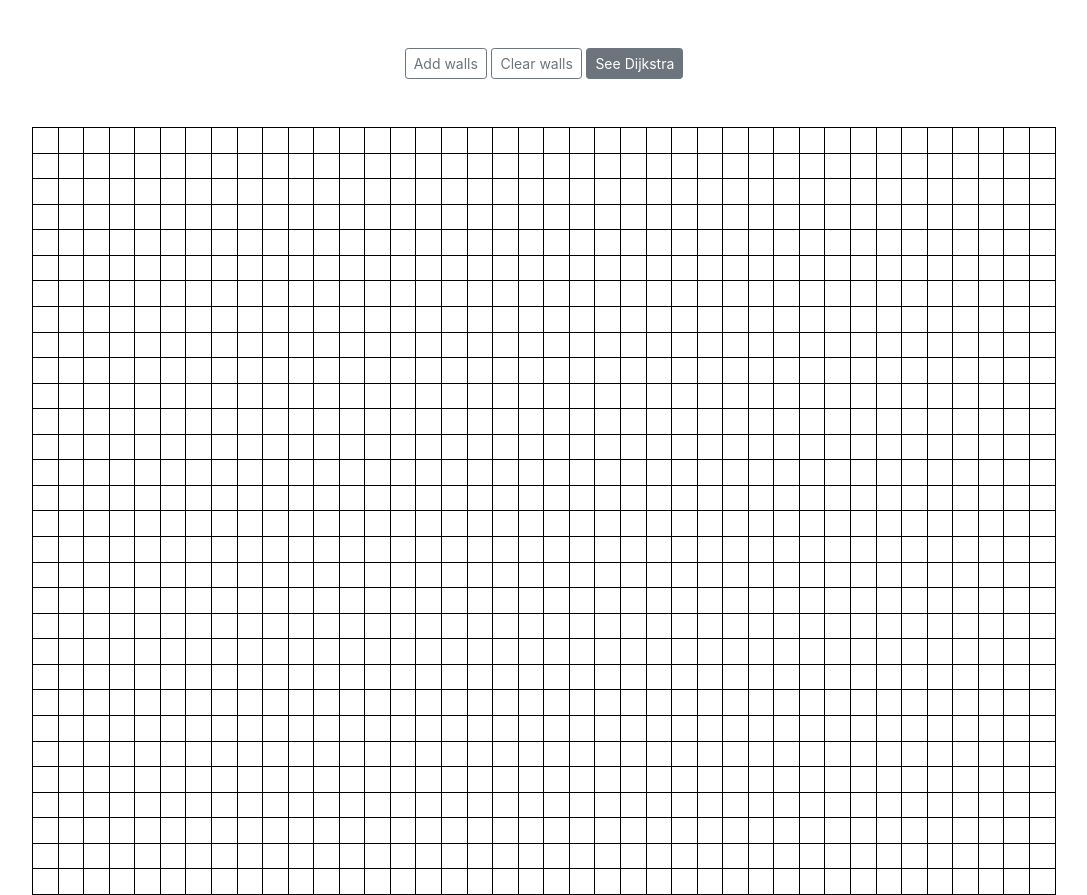
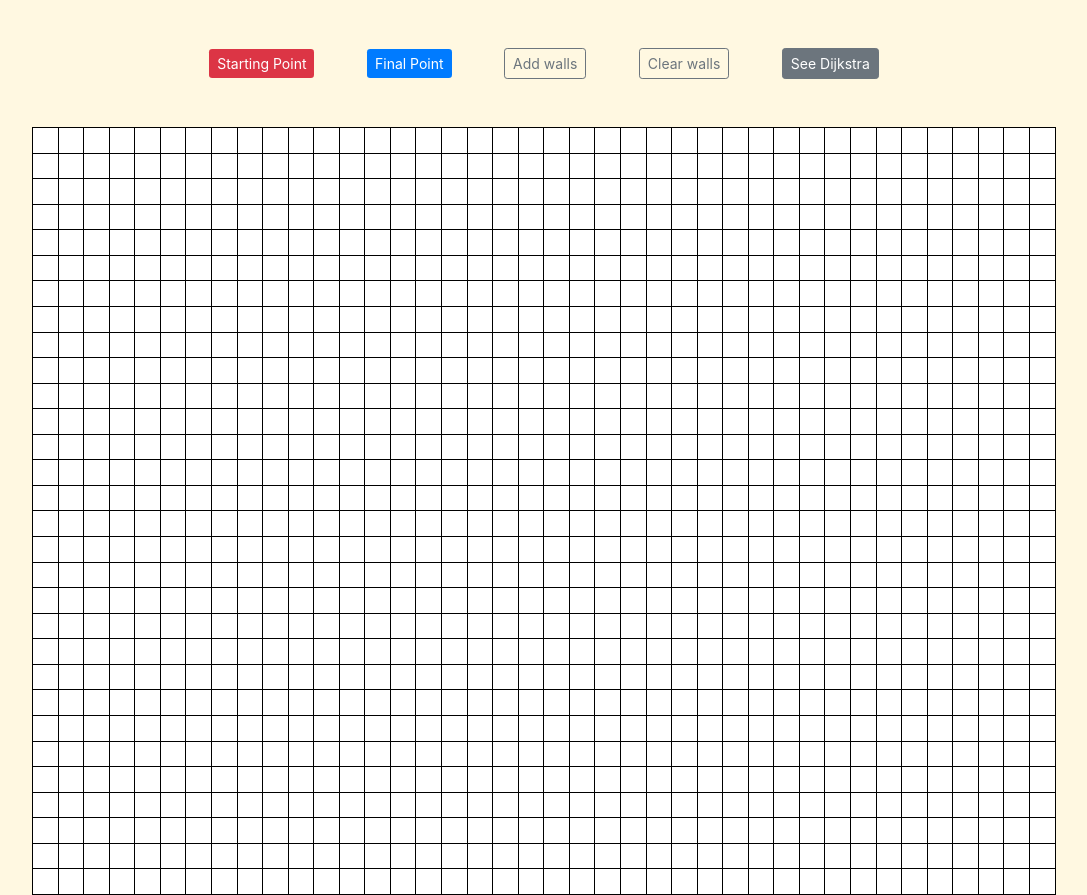
Before and after one commit to Arnie09/DijkstraVisual, a Django app: page / in a window 1280 px wide. Shown: the part 56-951 px from the top of the page, without its empty margins (96-1183 px from the left). Run offline with Django 3.2, Linux system fonts and the light colour scheme; some libraries are stand-ins or nearby versions.

Commit message:
fixed all graphics issues

```diff
--- a/dijkstraFun/dijkstraFun/templates/dijkstraFun/index.html
+++ b/dijkstraFun/dijkstraFun/templates/dijkstraFun/index.html
@@ -15,6 +15,37 @@
             table, tr, td {
                  border: 1px solid black;
             }
+            button{
+                margin-left:10px;
+            }
+
+            @keyframes visitedAnimation {
+                0% {
+                    transform: scale(.3);
+                    background-color: rgba(0, 0, 66, 0.75);
+                    border-radius: 100%;
+                }
+
+                50% {
+                    background-color: rgba(17, 104, 217, 0.75);
+                }
+
+                75% {
+                    transform: scale(1.2);
+                    background-color: rgba(0, 217, 159, 0.75)
+                }
+
+                100% {
+                    transform: scale(1.0);
+                    background-color: rgba(0, 190, 218, 0.75);
+                }
+            }
+
+            .mother {
+                background-color: #fff8e1;
+                /* background-image: radial-gradient(red 5%, yellow 15%, green 60%); */
+            }
+
             .wallButton {
                 margin-left:auto;
                 margin-right:auto;
@@ -26,6 +57,24 @@
                 color: #545454;
                 /* border-color: #a52a2a; */
             }
+
+
+            .visited{
+                border: 1px solid rgb(175, 216, 248);
+                animation-name: visitedAnimation;
+                animation-duration: 1.5s;
+                animation-timing-function: ease-out;
+                animation-delay: 0;
+                animation-direction: alternate;
+                animation-iteration-count: 1;
+                animation-fill-mode: forwards;
+                animation-play-state: running;
+            }
+
+            .unvisited{
+                background-color: #ffffff;
+            }
+
             .controls{
                 text-align: center;
             }
@@ -35,6 +84,14 @@
         <script type="text/javascript" src="{% static 'Jquery/jquery.cookie.js' %}"></script>
 
         <script type="text/javascript">
+
+            function initial(){
+                var box = document.getElementById('17-7')
+                box.style.backgroundColor = '#dc3545'
+
+                var box = document.getElementById('19-32')
+                box.style.backgroundColor = '#007bff'
+            }
 
             var csrftoken = $.cookie('csrftoken')
 
@@ -61,7 +118,6 @@
                     var cell = document.getElementById(id)
                     cell.style.backgroundColor = '#000000';
                     obstacles.add(id)
-                    b = "hehe";
                 }
 
             }
@@ -69,6 +125,7 @@
             function addwallButtonClick(){
                 var button = document.getElementById("walls")
                 if (times == 0){
+                    initial()
                     button.style.backgroundColor = '#545454';
                     button.style.color = '#ffffff'
                     times = 1
@@ -86,6 +143,7 @@
                 var ar = document.getElementsByTagName('td')
                 var i;
                 for (i = 0;i<ar.length;i++){
+                    ar[i].className = "unvisited"
                     ar[i].style.backgroundColor = '#ffffff'
                 }
                 obstacles =  new Set([])
@@ -93,7 +151,9 @@
 
             $(document).on('click','#start',function(e){
                 e.preventDefault()
-                addwallButtonClick()
+                if (times == 1){
+                    addwallButtonClick()
+                }
                 if (obstacles.size == 0){
                     alert("Please mark some obstacles!")
                 }
@@ -111,15 +171,19 @@
                             var i = 0
                             for(i = 0;i<visited.length;i++){
                                 if (!payload.includes(visited[i])){
-                                    var box = document.getElementById(visited[i])
-                                    box.style.backgroundColor = '#40E0D0'
+                                    document.getElementById(visited[i]).className = "visited"
+                                    // box.style.backgroundColor = '#40E0D0'
+                                    // (function(i) {
+                                    //     setTimeout(function() { console.log(i); }, 50);
+                                    // })(i);
                                 }
                             }
                             for(i = 0;i<path.length;i++){
                                 var newBox = document.getElementById(path[i])
+                                newBox.className = "unvisited"
                                 newBox.style.backgroundColor = '#00008b'
                             }
-
+                            initial()
 
                         },
                         error:function(){
@@ -139,7 +203,7 @@
         <script src="https://stackpath.bootstrapcdn.com/bootstrap/4.3.1/js/bootstrap.min.js" integrity="sha384-JjSmVgyd0p3pXB1rRibZUAYoIIy6OrQ6VrjIEaFf/nJGzIxFDsf4x0xIM+B07jRM" crossorigin="anonymous"></script>
     </head>
 
-    <body>
+    <body class="mother">
 
         <!-- Navbar -->
         <nav class="navbar navbar-dark bg-dark">
@@ -160,9 +224,11 @@
         </nav>
         <br>
         <br>
-        <div class = "controls" class="mt-2 col-md-12">
-            <button id = "walls" class="btn btn-outline-secondary btn-sm" type="button" onclick=" addwallButtonClick()">Add walls</button>
-            <button id = "clearwalls" class="btn btn-outline-secondary btn-sm" type="button" onclick=" removewallButton(this.id)">Clear walls</button>
+        <div class = "controls">
+            <button id = "initial" class = "btn btn-secondary btn-sm mr-5 bg-danger border-0">Starting Point</button>
+            <button id = "final" class = "btn btn-secondary btn-sm mr-5 bg-primary border-0">Final Point</button>
+            <button id = "walls" class="btn btn-outline-secondary btn-sm mr-5" type="button" onclick=" addwallButtonClick()">Add walls</button>
+            <button id = "clearwalls" class="btn btn-outline-secondary btn-sm mr-5" type="button" onclick=" removewallButton(this.id)">Clear walls</button>
             <button type="button" id ="start" class="btn btn-secondary btn-sm">See Dijkstra</button>{% csrf_token %}
         </div>
         <br>
```
